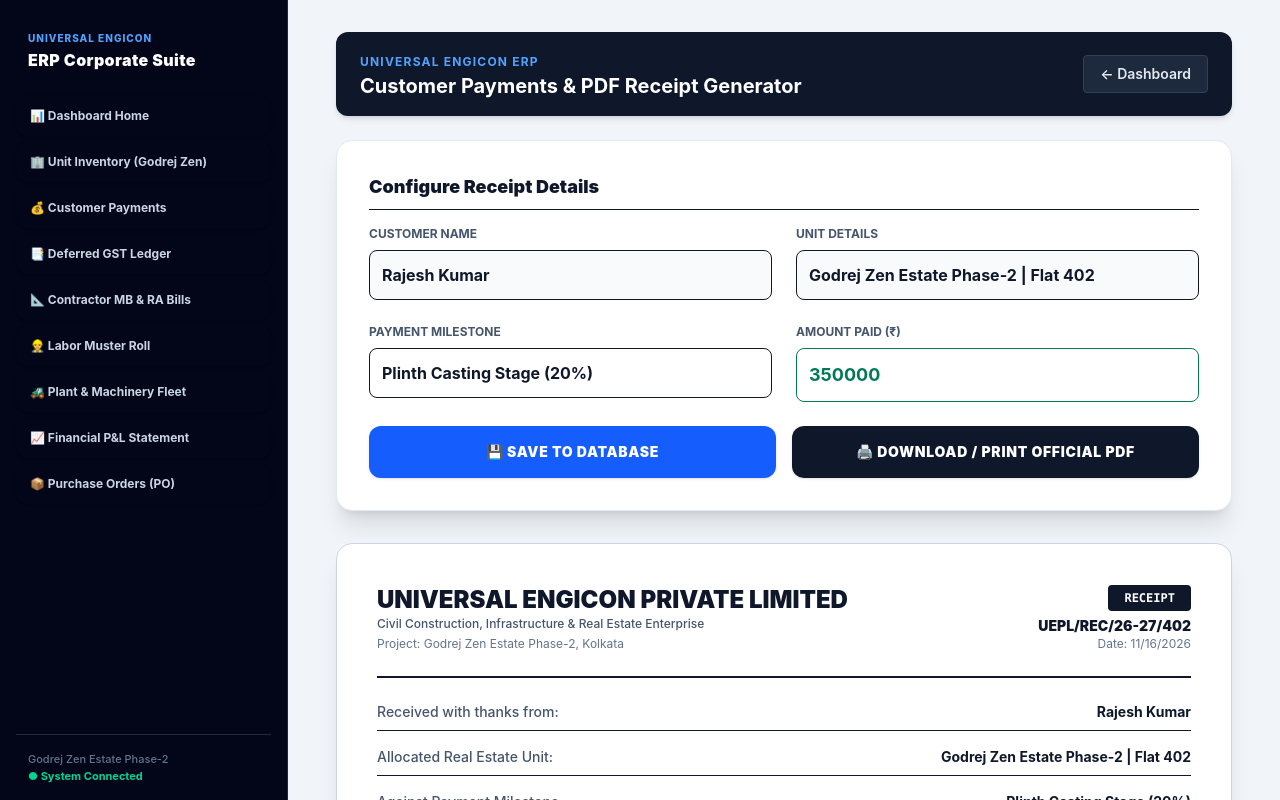
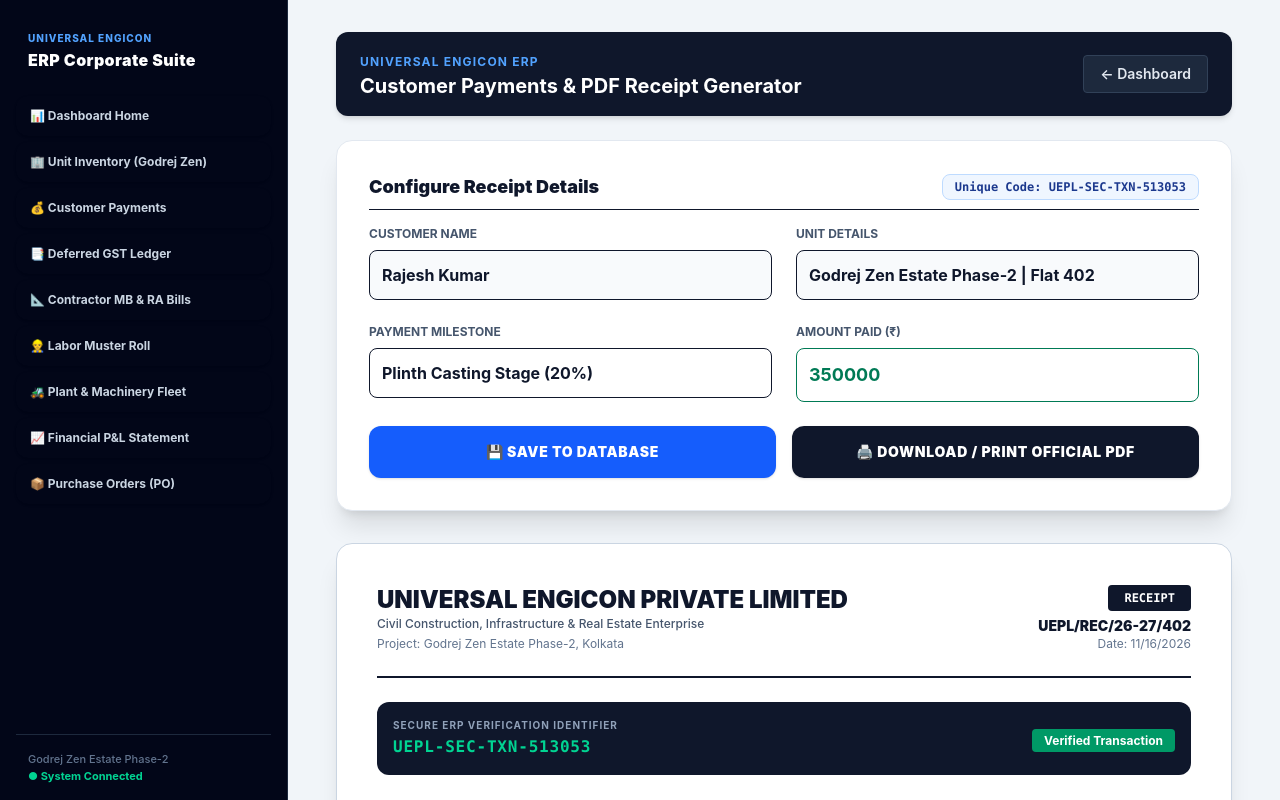
Before and after one commit to khalidahmad71/erp-universalengicon, a Next.js app: page /customer-payments in a window 1280 px wide. Built offline with nearby package versions, Linux system fonts and the light colour scheme; no server answers.

Commit message:
Add secure unique verification code to Customer Receipts PDF export

```diff
--- a/app/customer-payments/page.tsx
+++ b/app/customer-payments/page.tsx
@@ -18,12 +18,13 @@ export default function CustomerPaymentsModule() {
   const [paymentMode, setPaymentMode] = useState('Bank Transfer (NEFT/RTGS)');
   const [receiptNo, setReceiptNo] = useState('UEPL/REC/26-27/402');
 
+  // Unique Verification Code generated automatically
+  const [uniqueCode] = useState(`UEPL-SEC-TXN-${Math.floor(100000 + Math.random() * 900000)}`);
+
   const [isSaving, setIsSaving] = useState(false);
   const [successMsg, setSuccessMsg] = useState('');
 
-  // Printable Component Ref
   const receiptRef = useRef<HTMLDivElement>(null);
-
   const handlePrint = useReactToPrint({
     contentRef: receiptRef,
     documentTitle: `Receipt_${receiptNo}`,
@@ -33,6 +34,7 @@ export default function CustomerPaymentsModule() {
     setIsSaving(true);
     const receiptData = {
       receipt_no: receiptNo,
+      unique_code: uniqueCode,
       customer_name: customerName,
       unit_no: unitNo,
       milestone: milestone,
@@ -45,7 +47,7 @@ export default function CustomerPaymentsModule() {
       if (supabase) {
         await supabase.from('customer_payments').insert([receiptData]);
       }
-      setSuccessMsg(`Receipt ${receiptNo} generated and saved successfully!`);
+      setSuccessMsg(`Receipt ${receiptNo} with Unique Code ${uniqueCode} saved successfully!`);
     } catch (err) {
       console.error(err);
     } finally {
@@ -73,7 +75,12 @@ export default function CustomerPaymentsModule() {
 
       {/* Input Form Controls */}
       <div className="max-w-4xl mx-auto bg-white rounded-2xl shadow-xl border border-slate-200 p-8 mb-8">
-        <h3 className="text-lg font-black text-slate-900 mb-4 pb-2 border-b">Configure Receipt Details</h3>
+        <div className="flex justify-between items-center mb-4 pb-2 border-b">
+          <h3 className="text-lg font-black text-slate-900">Configure Receipt Details</h3>
+          <span className="bg-blue-50 text-blue-900 px-3 py-1 rounded-lg text-xs font-mono font-bold border border-blue-200">
+            Unique Code: {uniqueCode}
+          </span>
+        </div>
         <div className="grid grid-cols-1 md:grid-cols-2 gap-6 mb-6">
           <div>
             <label className="block text-xs font-bold text-slate-600 uppercase mb-2">Customer Name</label>
@@ -102,7 +109,7 @@ export default function CustomerPaymentsModule() {
         </div>
       </div>
 
-      {/* Printable Official Receipt Template */}
+      {/* Printable Official Receipt Template with Unique Code */}
       <div className="max-w-4xl mx-auto bg-white p-10 rounded-2xl shadow-xl border border-slate-300" ref={receiptRef}>
         <div className="border-b-2 border-slate-900 pb-6 mb-6 flex justify-between items-start">
           <div>
@@ -114,6 +121,17 @@ export default function CustomerPaymentsModule() {
             <span className="bg-slate-900 text-white px-4 py-1.5 rounded text-xs font-mono font-bold">RECEIPT</span>
             <p className="text-sm font-black text-slate-900 mt-2">{receiptNo}</p>
             <p className="text-xs text-slate-500">Date: {new Date().toLocaleDateString()}</p>
+          </div>
+        </div>
+
+        {/* Unique Verification Code Badge inside Receipt */}
+        <div className="bg-slate-900 text-white p-4 rounded-xl mb-6 flex justify-between items-center">
+          <div>
+            <p className="text-[10px] uppercase tracking-widest text-slate-400 font-bold">Secure ERP Verification Identifier</p>
+            <p className="text-base font-mono font-black text-emerald-400 tracking-wider mt-0.5">{uniqueCode}</p>
+          </div>
+          <div className="text-right">
+            <span className="text-xs font-bold bg-emerald-600 text-white px-3 py-1 rounded">Verified Transaction</span>
           </div>
         </div>
 
@@ -147,8 +165,9 @@ export default function CustomerPaymentsModule() {
           </div>
         </div>
 
-        <div className="text-center text-[10px] text-slate-400 border-t pt-4">
-          This is a computer-generated official receipt for Universal Engicon Pvt. Ltd. ERP System.
+        <div className="flex justify-between items-center text-[10px] text-slate-400 border-t pt-4">
+          <span>Unique Hash ID: {uniqueCode}</span>
+          <span>Computer-generated official receipt for Universal Engicon Pvt. Ltd. ERP System.</span>
         </div>
       </div>
 
```
